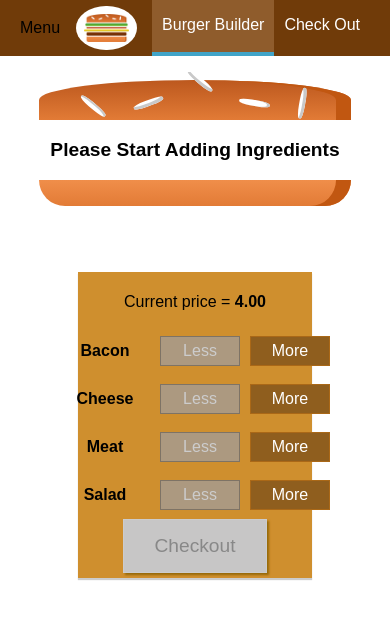
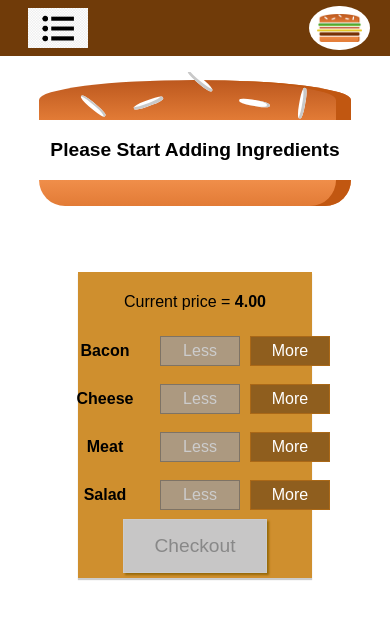
Before and after one commit to AhsanRejwan/BurgerBuilder-React, a React app: page / in a window 390 px wide. Shown: the top 618 px of the page. Built offline with nearby package versions, Linux system fonts and the light colour scheme; a web font is replaced by a local one.

Commit message:
Added Sidedrawer for mobile support. -UI Completed for app.

```diff
--- a/src/Components/Layout/Layout.js
+++ b/src/Components/Layout/Layout.js
@@ -1,15 +1,30 @@
-import React from "react";
+import React, {Component} from "react";
 import Auxiliary from "../../hoc/Auxiliary"
 import classes from "./Layout.css"
 import Toolbar from "../Navigation/Toolbar/Toolbar";
+import {SideDrawer} from "../Navigation/SideDrawer/SideDrawer";
 
-const layout = (props) => (
-<Auxiliary>
-    <Toolbar/>
-    <main className = {classes.Content}>
-        {props.children}
-    </main>
-</Auxiliary>
-);
+class Layout extends Component {
 
-export default layout;
+    state = {
+        showSideDrawer : false
+    }
+
+    toggleSideDrawer = (prevState) => {
+        this.setState({showSideDrawer: !prevState.showSideDrawer});
+    }
+    render() {
+        return (
+            <Auxiliary>
+                <Toolbar clicked = { () => this.toggleSideDrawer(this.state)}/>
+                <SideDrawer
+                    open = {this.state.showSideDrawer}
+                    closed = {() => this.toggleSideDrawer(this.state)}/>
+                <main className={classes.Content}>
+                    {this.props.children}
+                </main>
+            </Auxiliary>);
+    }
+}
+
+export default Layout;
--- a/src/Components/Logo/Logo.css
+++ b/src/Components/Logo/Logo.css
@@ -1,7 +1,7 @@
 .Logo {
     background-color: white;
     padding : 8px;
-    height: 80%;
+    height: 100%;
     border-radius: 50%;
     box-sizing: border-box;
 }
--- a/src/Components/Navigation/NavigationItems/NavigationItem/NavigationItem.css
+++ b/src/Components/Navigation/NavigationItems/NavigationItem/NavigationItem.css
@@ -1,6 +1,28 @@
+.NavigationItem {
+    margin: 10px 0;
+    box-sizing: border-box;
+    display: block;
+    width:100%
+}
+
+.NavigationItem a {
+    color: #8F5C2C;
+    text-decoration: none;
+    width: 100%;
+    box-sizing: border-box;
+    display: block;
+}
+
+.NavigationItem a:hover,
+.NavigationItem a:active,
+.NavigationItem a.active {
+    color: #40A4C8;
+}
+
+@media (min-width: 500px) {
     .NavigationItem {
         margin: 0;
-    box-sizing: border-box;
+        width: auto;
         display: flex;
         height: 100%;
         align-items: center;
@@ -12,7 +34,6 @@
         height: 100%;
         padding: 16px 10px;
         border-bottom: 4px solid transparent;
-    box-sizing: border-box;
     }
 
     .NavigationItem a:hover,
@@ -22,3 +43,4 @@
         border-bottom: 4px solid #40A4C8;
         color: white;
     }
+}
--- a/src/Components/Navigation/NavigationItems/NavigationItems.css
+++ b/src/Components/Navigation/NavigationItems/NavigationItems.css
@@ -5,4 +5,11 @@
     display: flex;
     align-items: center;
     height:100%;
+    flex-flow: column;
 }
+
+@media (min-width: 500px) {
+    .NavigationItems{
+        flex-flow: row;
+    }
+}
--- /dev/null
+++ b/src/Components/Navigation/SideDrawer/HamburgerButton/HamburgerButton.css
@@ -0,0 +1,22 @@
+.HamburgerButton {
+    background-color: transparent;
+    padding : 8px;
+    height: 100%;
+    box-sizing: border-box;
+}
+
+.HamburgerButton:hover {
+    background-color: saddlebrown;
+}
+
+.HamburgerButton img {
+    height: 100%;
+}
+
+@media (min-width: 499px) {
+    .HamburgerButton
+    {
+        display: none;
+    }
+
+}
--- /dev/null
+++ b/src/Components/Navigation/SideDrawer/HamburgerButton/HamburgerButton.js
@@ -0,0 +1,8 @@
+import React from "react";
+import HamburgerIcon from "../../../../Assets/menuicon.jpg"
+import classes from "./HamburgerButton.css"
+export const HamburgerButton = (props) => (
+    <div className={classes.HamburgerButton} onClick={props.clicked}>
+        <img src={HamburgerIcon} alt={"MenuButton"} />
+    </div>
+);
--- /dev/null
+++ b/src/Components/Navigation/SideDrawer/SideDrawer.css
@@ -0,0 +1,32 @@
+.SideDrawer {
+    position: fixed;
+    height: 100%;
+    width: 180px;
+    max-width: 70%;
+    left : 0;
+    top : 0;
+    z-index: 200;
+    background-color: white;
+    padding : 32px 16px;
+    box-sizing: border-box;
+    transition: transform 0.3s ease-out;
+}
+
+@media (min-width: 500px) {
+    .SideDrawer{
+        display: none;
+    }
+}
+
+.open{
+    transform: translateX(0);
+}
+
+.close{
+    transform: translateX(-100%);
+}
+
+.Logo {
+    height: 8%;
+    margin-bottom: 32px;
+}
--- /dev/null
+++ b/src/Components/Navigation/SideDrawer/SideDrawer.js
@@ -0,0 +1,28 @@
+import React from "react";
+import {Logo} from "../../Logo/Logo";
+import {NavigationItems} from "../NavigationItems/NavigationItems";
+import classes from "./SideDrawer.css"
+import BackDrop from "../../UI/Backdrop/Backdrop"
+import Auxiliary from "../../../hoc/Auxiliary"
+
+export const SideDrawer = (props) => {
+    let attachedClasses = [classes.SideDrawer, classes.close];
+    if (props.open)
+    {
+        attachedClasses = [classes.SideDrawer, classes.open]
+    }
+    return(
+        <Auxiliary>
+            <BackDrop show = {props.open} clicked = {props.closed}/>
+            <div className={attachedClasses.join(' ')}>
+                <div className={classes.Logo}>
+                    <Logo />
+                </div>
+                <nav>
+                    <NavigationItems />
+                </nav>
+
+            </div>
+        </Auxiliary>
+    )
+};
--- a/src/Components/Navigation/Toolbar/Toolbar.css
+++ b/src/Components/Navigation/Toolbar/Toolbar.css
@@ -16,3 +16,13 @@
 .Toolbar nav {
     height: 100%;
 }
+
+.Logo{
+    height: 80%;
+}
+
+@media (max-width: 499px) {
+    .DesktopOnly {
+        display: none;
+    }
+}
--- a/src/Components/Navigation/Toolbar/Toolbar.js
+++ b/src/Components/Navigation/Toolbar/Toolbar.js
@@ -2,12 +2,15 @@ import React from "react";
 import classes from "./Toolbar.css"
 import {Logo} from "../../Logo/Logo";
 import {NavigationItems} from "../NavigationItems/NavigationItems";
+import {HamburgerButton} from "../SideDrawer/HamburgerButton/HamburgerButton";
 
-const toolbar = () => (
+const toolbar = (props) => (
     <head className={classes.Toolbar}>
-        <div>Menu</div>
-        <Logo />
-        <nav>
+        <HamburgerButton clicked = {props.clicked}/>
+        <div className={classes.Logo}>
+            <Logo/>
+        </div>
+        <nav className={classes.DesktopOnly}>
             <NavigationItems />
         </nav>
     </head>
```
Also changed, not shown: src/Assets/menuicon.jpg (added). Lines whose indentation alone changed are shown as unchanged.
